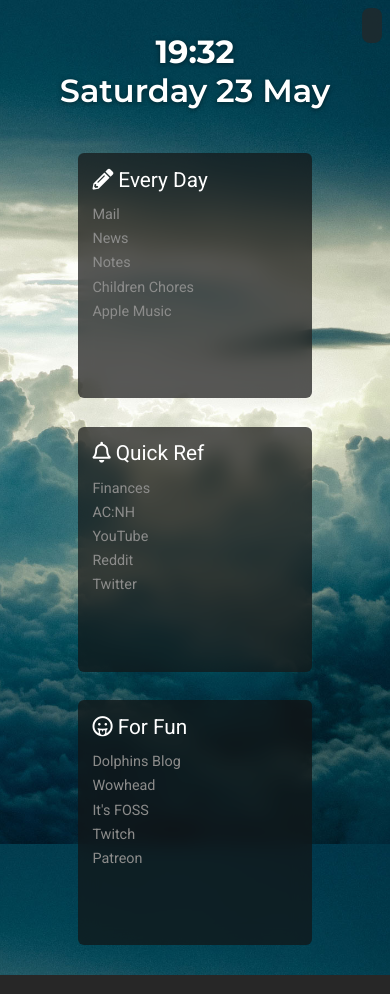
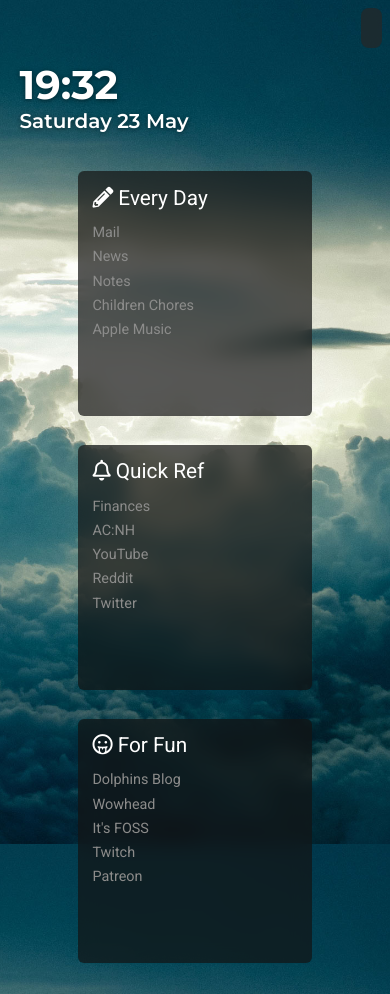
Before and after one commit to sildani/sildani.github.io, a plain HTML site: page browser-startpage/index.html in a window 390 px wide. Drawn offline with Linux system fonts and the light colour scheme; no server answers; some icons are missing.

Commit message:
style updates

```diff
--- a/browser-startpage/style.css
+++ b/browser-startpage/style.css
@@ -112,9 +112,11 @@ body {
     border-radius: 10px;
     z-index: 1;
 }
+
 #search-mobile {
     display: none;
 }
+
 #hide-mobile {
     display: none;
     z-index: 900;
@@ -142,16 +144,19 @@ and (max-device-width : 480px){
     .weather-container {
         top: 0.5rem;
         right: 0.5rem;
-        font-size: 1rem;
+        font-size: 1.25rem;
         padding: 0.5rem;
         border-radius: 8px;
     }
     #clock {
-        margin-top: 1em;
-        font-size: 2rem;
+        width: 90%;
+        margin-top: 1.5em;
+        font-size: 2.5rem;
     }
     #date {
-        font-size: 2rem;
+        width: 90%;
+        font-size: 1.25rem;
+        text-align: left;
     }
     .container > .bookmark-container {
         flex-direction: column;
@@ -178,23 +183,27 @@ and (max-device-width : 480px){
     height: 11em;
     margin: 0em .5em;
 }
+
 .bookmark-inner-container {
     overflow-y: scroll;
     height: 80%;
     vertical-align: top;
 }
+
 .bookmark-title {
     font-size: 1.3rem;
     font-weight: 500;
     color: #fff;
     margin: 0em 0em .35em 0em;
 }
+
 .bookmark {
     text-decoration: none;
     color: #8c8c8b;
     display:block;
     margin: .5em 0em;
 }
+
 .bookmark:hover {
     color: #fff;
 }
```
